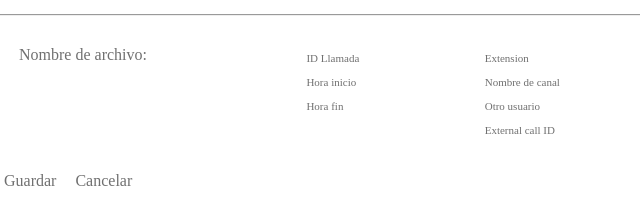
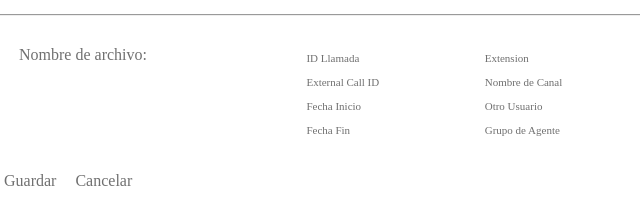
Before and after one commit to jcavelez/MATE-Red-Box-Client, an Electron app: page renderer/export-settings.html in a window 700 px wide. Shown: the part 228-452 px from the top of the page, 19-659 px from the left. Drawn offline with Linux system fonts and the light colour scheme; a web font is replaced by a local one.

Commit message:
change in export setting windows

```diff
--- a/renderer/export-settings.html
+++ b/renderer/export-settings.html
@@ -68,16 +68,20 @@
             </x-box>
             <x-box class="filename-column">
                 <x-box class="filename-field">
-                    <x-checkbox class="filename-check" toggled disabled></x-checkbox>
+                    <x-checkbox class="filename-check" disabled></x-checkbox>
                     <x-label class="filename-fieldname">ID Llamada</x-label>
                 </x-box>
                 <x-box class="filename-field">
                     <x-checkbox class="filename-check" toggled disabled></x-checkbox>
-                    <x-label class="filename-fieldname">Hora inicio</x-label>
+                    <x-label class="filename-fieldname">External Call ID</x-label>
                 </x-box>
                 <x-box class="filename-field">
                     <x-checkbox class="filename-check" toggled disabled></x-checkbox>
-                    <x-label class="filename-fieldname">Hora fin</x-label>
+                    <x-label class="filename-fieldname">Fecha Inicio</x-label>
+                </x-box>
+                <x-box class="filename-field">
+                    <x-checkbox class="filename-check" disabled></x-checkbox>
+                    <x-label class="filename-fieldname">Fecha Fin</x-label>
                 </x-box>
             </x-box>
             <x-box class="filename-column">
@@ -87,15 +91,15 @@
                 </x-box>
                 <x-box class="filename-field">
                     <x-checkbox class="filename-check" toggled disabled></x-checkbox>
-                    <x-label class="filename-fieldname">Nombre de canal</x-label>
+                    <x-label class="filename-fieldname">Nombre de Canal</x-label>
                 </x-box>
                 <x-box class="filename-field">
                     <x-checkbox class="filename-check" toggled disabled></x-checkbox>
-                    <x-label class="filename-fieldname">Otro usuario</x-label>
+                    <x-label class="filename-fieldname">Otro Usuario</x-label>
                 </x-box>
                 <x-box class="filename-field">
                     <x-checkbox class="filename-check" toggled disabled></x-checkbox>
-                    <x-label class="filename-fieldname">External call ID</x-label>
+                    <x-label class="filename-fieldname">Grupo de Agente</x-label>
                 </x-box>
             </x-box>
         </x-box>
```
Also changed, not shown: reportEvents.js (+3 -7 lines).
